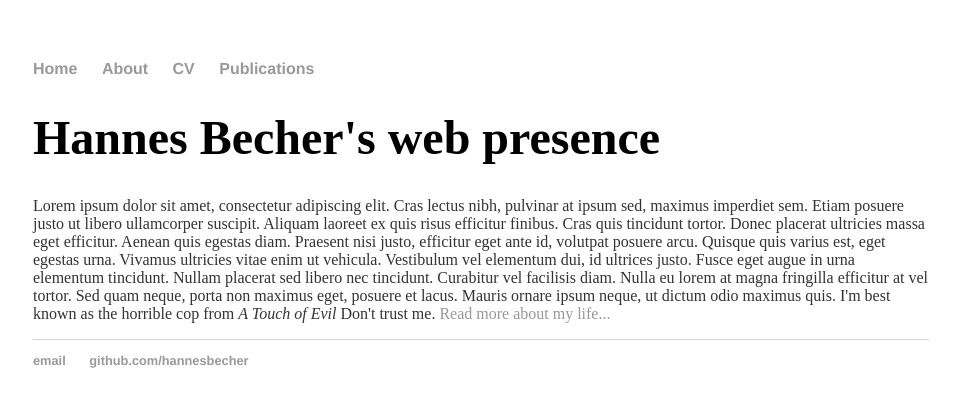
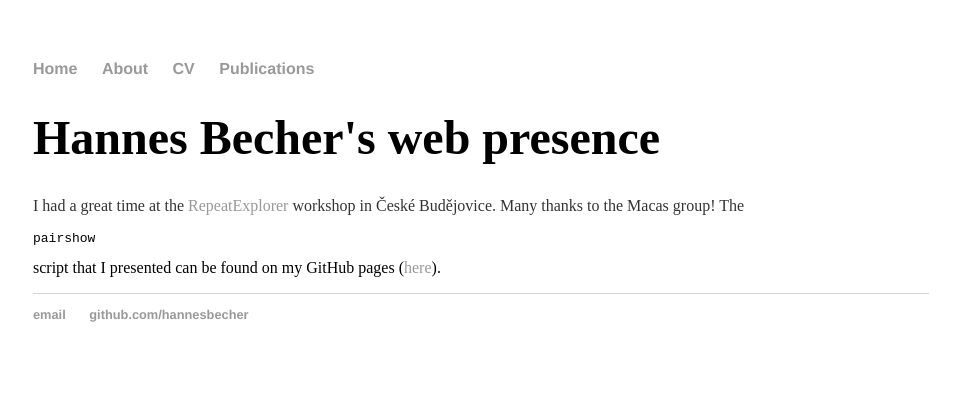
Before and after one commit to hannesbecher/hannesbecher.github.io, a Jekyll site: the page built from index.html, in a window 1280 px wide. Shown: the top 407 px of the page, without its empty margins (159-1119 px from the left). Built offline with Jekyll 4.4.1, drawn with Linux system fonts in a browser that asks for light colours.

Commit message:
Update index.html

```diff
--- a/index.html
+++ b/index.html
@@ -4,5 +4,5 @@ title: Hannes Becher, Doctoral Researcher
 ---
 		<div class="blurb">
         		<h1>Hannes Becher's web presence</h1>
-				<p>Lorem ipsum dolor sit amet, consectetur adipiscing elit. Cras lectus nibh, pulvinar at ipsum sed, maximus imperdiet sem. Etiam posuere justo ut libero ullamcorper suscipit. Aliquam laoreet ex quis risus efficitur finibus. Cras quis tincidunt tortor. Donec placerat ultricies massa eget efficitur. Aenean quis egestas diam. Praesent nisi justo, efficitur eget ante id, volutpat posuere arcu. Quisque quis varius est, eget egestas urna. Vivamus ultricies vitae enim ut vehicula. Vestibulum vel elementum dui, id ultrices justo. Fusce eget augue in urna elementum tincidunt. Nullam placerat sed libero nec tincidunt. Curabitur vel facilisis diam. Nulla eu lorem at magna fringilla efficitur at vel tortor. Sed quam neque, porta non maximus eget, posuere et lacus. Mauris ornare ipsum neque, ut dictum odio maximus quis. I'm best known as the horrible cop from <em>A Touch of Evil</em> Don't trust me. <a href="/about">Read more about my life...</a></p>
+				<p>I had a great time at the <a href:=http://repeatexplorer.umbr.cas.cz/>RepeatExplorer</a> workshop in České Budějovice. Many thanks to the Macas group! The <pre>pairshow</pre> script that I presented can be found on my GitHub pages (<a href:=https://github.com/hannesbecher/RE-tools/blob/master/pairshow.R>here</a>).</p>
     		</div><!-- /.blurb -->
```
